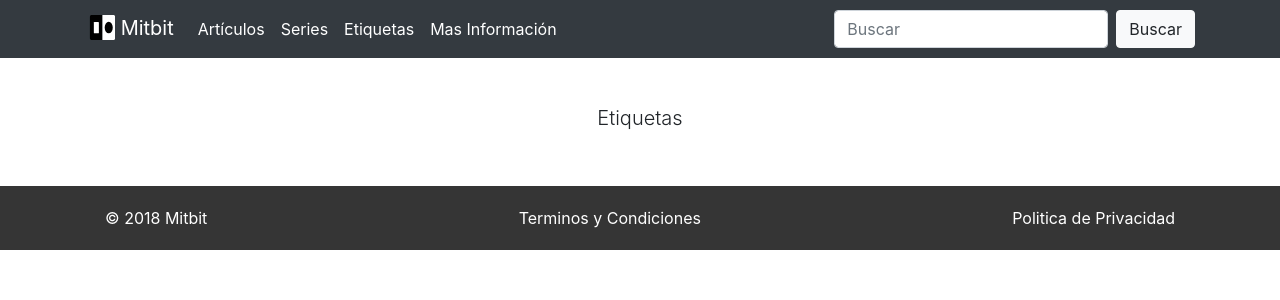
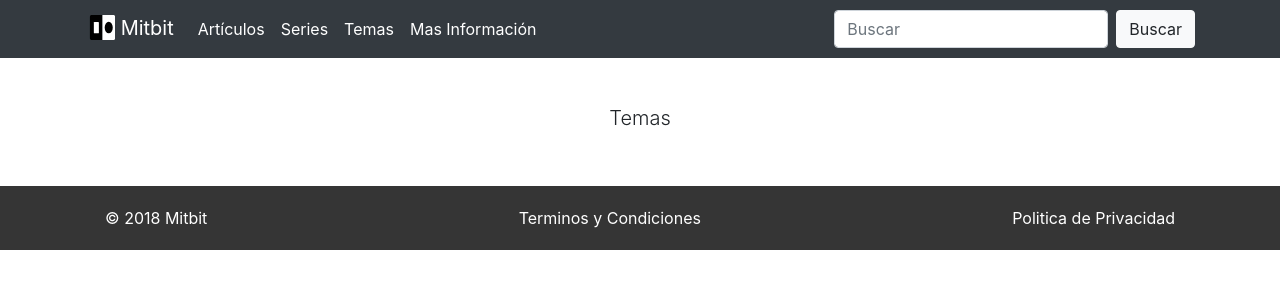
Before and after one commit to diegoamorin/vilvox, a Django app: page /tags/ in a window 1280 px wide. Shown: the top 300 px of the page. Run offline with Django 3.2, Linux system fonts and the light colour scheme; data that the repository does not hold is empty; some libraries are stand-ins or nearby versions.

Commit message:
Corregimos el error de crear un nuevo tag

```diff
--- a/blog/views.py
+++ b/blog/views.py
@@ -179,6 +179,7 @@ def addTag(request):
 		"form": form,
 		"jumbo": jumbo
 	}
+	return render(request, "form.html", context)
 
 @login_required
 def deleteTag(request, pk):
--- a/templates/includes/_nav.html
+++ b/templates/includes/_nav.html
@@ -17,7 +17,7 @@
 					<a class="nav-link" href="{% url 'series' %}">Series</a>
 				</li>
 				<li class="nav-item active">
-					<a class="nav-link" href="{% url 'tags' %}">Etiquetas</a>
+					<a class="nav-link" href="{% url 'tags' %}">Temas</a>
 				</li>
 				<li class="nav-item active">
 					<a class="nav-link" href="{% url 'about' %}">Mas Información</a>
--- a/templates/tags.html
+++ b/templates/tags.html
@@ -1,11 +1,11 @@
 {% extends 'base.html' %}
 
 {% block title %}
-{{ site_name }} - Tags
+{{ site_name }} - Temas
 {% endblock %}
 
 {% block jumbo %}
-<h1 class="lead">Etiquetas</h1>
+<h1 class="lead">Temas</h1>
 
 {% if user.is_superuser %}
 	<a href="{% url 'addTag' %}" class="btn btn-outline-dark">Nueva Etiqueta</a>
```
